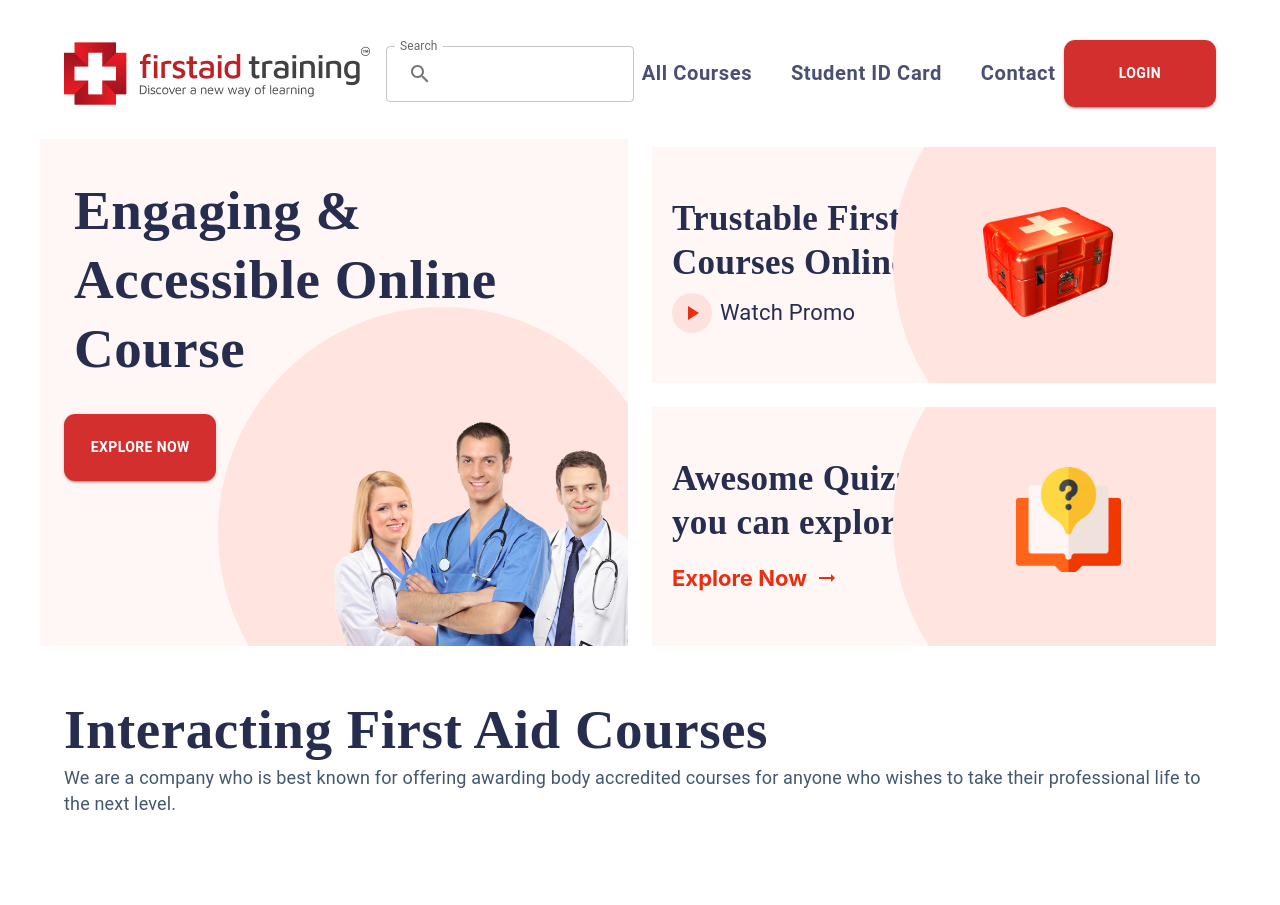
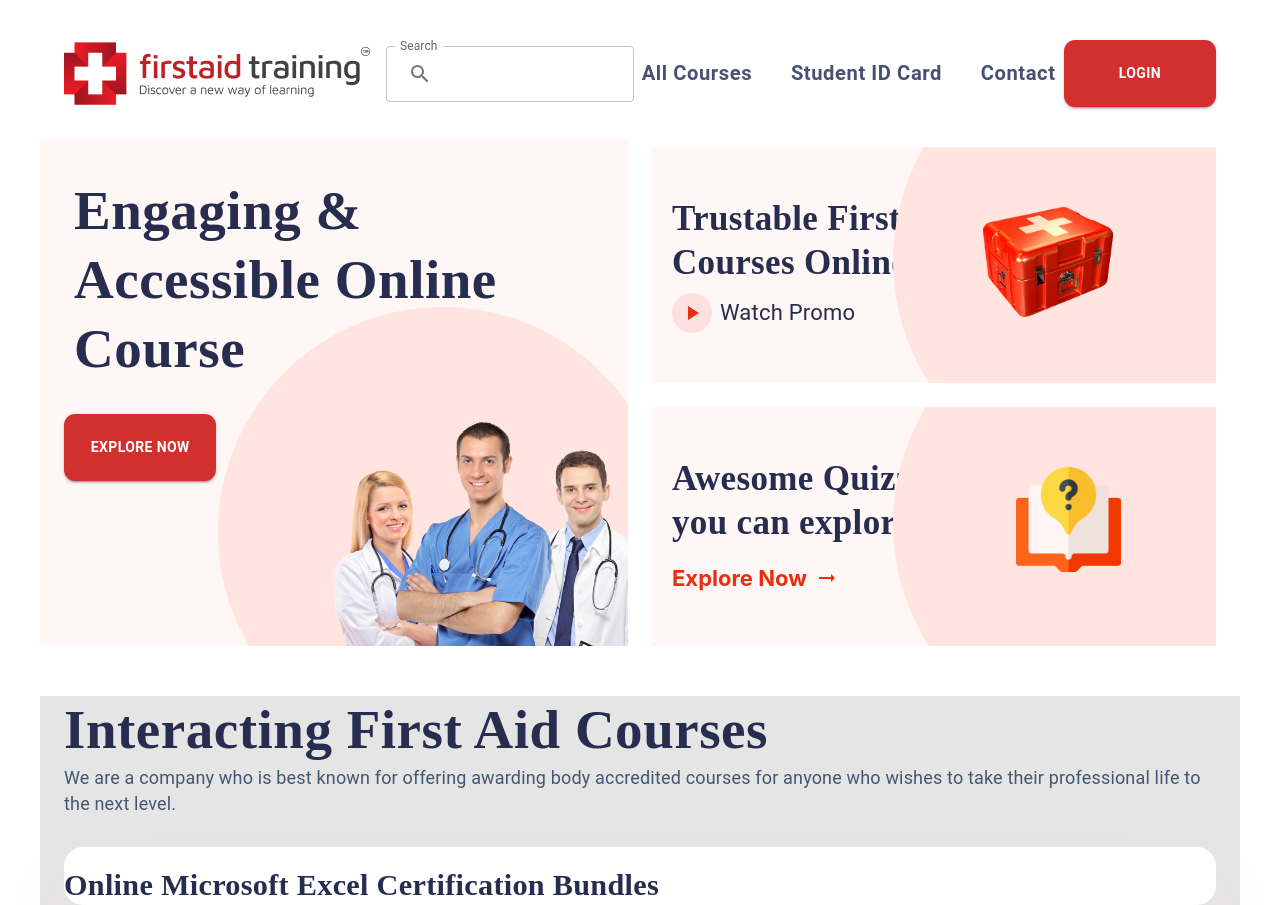
Before and after one commit to tawsifhye/firstaid-learnig-redux, a React (Create React App) app: page / in a window 1280 px wide. Before the commit the page ends 817 px from the top, so only its background shows below. Built offline with nearby package versions, Linux system fonts and the light colour scheme.

Commit message:
Context API added

```diff
--- a/src/App.js
+++ b/src/App.js
@@ -1,3 +1,4 @@
+import DataProvider from "./Components/Context/DataProvider";
 import Courses from "./Components/Courses";
 import Hero from "./Components/Hero";
 import Navbar from "./Components/Navbar";
@@ -5,9 +6,12 @@ import Navbar from "./Components/Navbar";
 function App() {
   return (
     <div>
-      <Navbar />
-      <Hero />
-      <Courses />
+      <DataProvider>
+        <Navbar />
+        <Hero />
+        <Courses />
+      </DataProvider>
+
     </div>
   );
 }
--- /dev/null
+++ b/src/Components/Context/DataProvider.js
@@ -0,0 +1,23 @@
+import { createContext, useState } from "react";
+
+
+export const DataContext = createContext();
+
+const DataProvider = (props) => {
+
+    const [courseList, setCourseList] = useState([]);
+    return (
+        <div>
+            <DataContext.Provider
+                value={[
+                    courseList,
+                    setCourseList
+                ]}
+            >
+                {props.children}
+            </DataContext.Provider>
+        </div >
+    );
+};
+
+export default DataProvider;
--- /dev/null
+++ b/src/Components/CourseCard.js
@@ -0,0 +1,19 @@
+import { Box } from '@mui/system';
+import React from 'react';
+import TagLine from './shared/Tagline';
+
+const CourseCard = () => {
+    return (
+        <Box sx={{
+            mt: '30px',
+            background: '#FFFFFF',
+            boxShadow: '0px 45.799px 106.864px rgba(234, 46, 16, 0.06)',
+            borderRadius: '19.0829px'
+        }}>
+            <img src="" alt="" />
+            <TagLine text={<div>Online Microsoft Excel Certification Bundles</div>} fontSize="30.2554px" />
+        </Box>
+    );
+};
+
+export default CourseCard;
--- a/src/Components/Courses.js
+++ b/src/Components/Courses.js
@@ -1,18 +1,25 @@
 import { Container } from '@mui/material';
 import { Box } from '@mui/system';
 import React, { useEffect } from 'react';
+import { useContext } from "react";
+import { DataContext } from './Context/DataProvider';
+import CourseCard from './CourseCard';
 import Content from './shared/Content';
 import Tagline from './shared/Tagline'
 const Courses = () => {
+
+    const [courseList, setCourseList] = useContext(DataContext)
     useEffect(() => {
         fetch('courselist.json')
             .then(data => data.json())
-            .then(data => console.log(data))
-    }, [])
+            .then(data => setCourseList(data))
+    }, []);
+    console.log(courseList);
     return (
         <div>
             <Container sx={{
                 mt: '50px',
+                backgroundColor: '#E5E5E5',
                 maxWidth: {
                     lg: 'lg',
                     xl: 'xl'
@@ -22,6 +29,7 @@ const Courses = () => {
                 <Box>
                     <Content text="We are a company who is best known for offering awarding body accredited courses for anyone who wishes to take their professional life to the next level." />
                 </Box>
+                <CourseCard />
             </Container>
         </div>
     );
```
